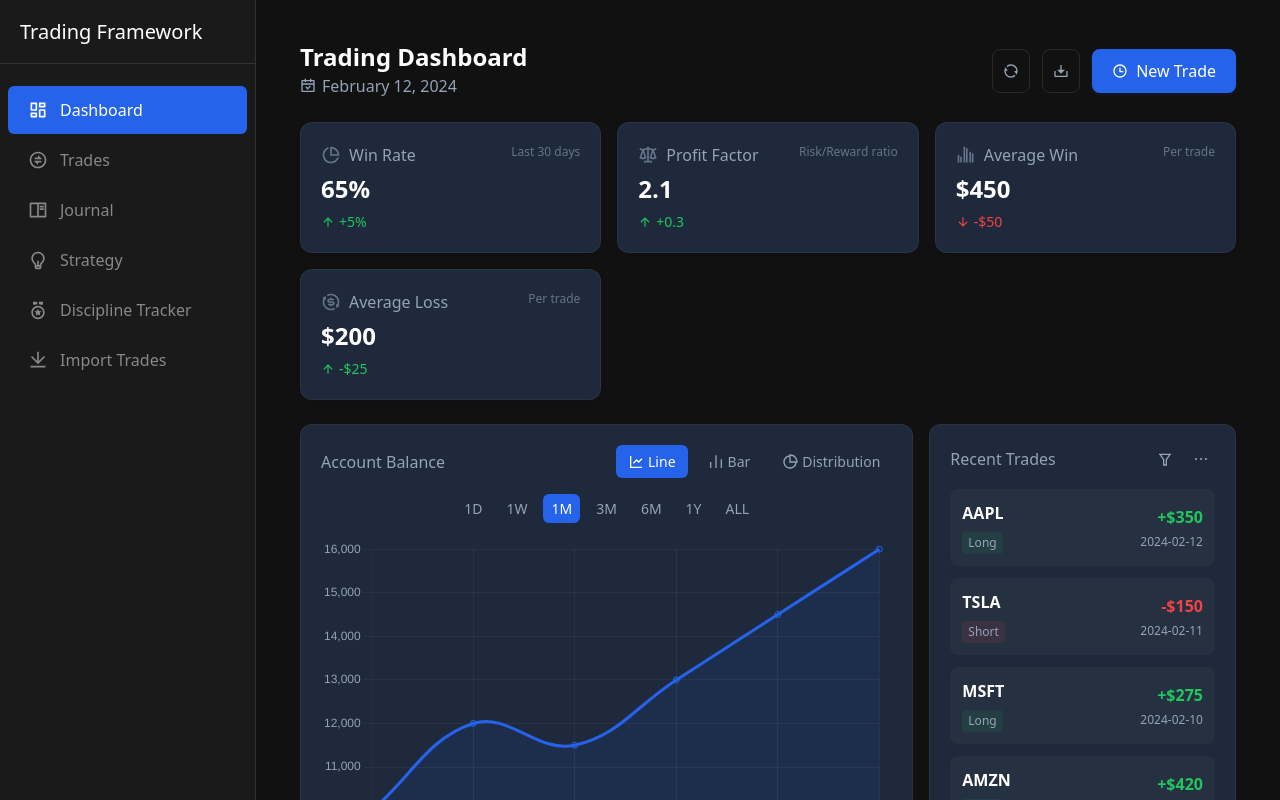
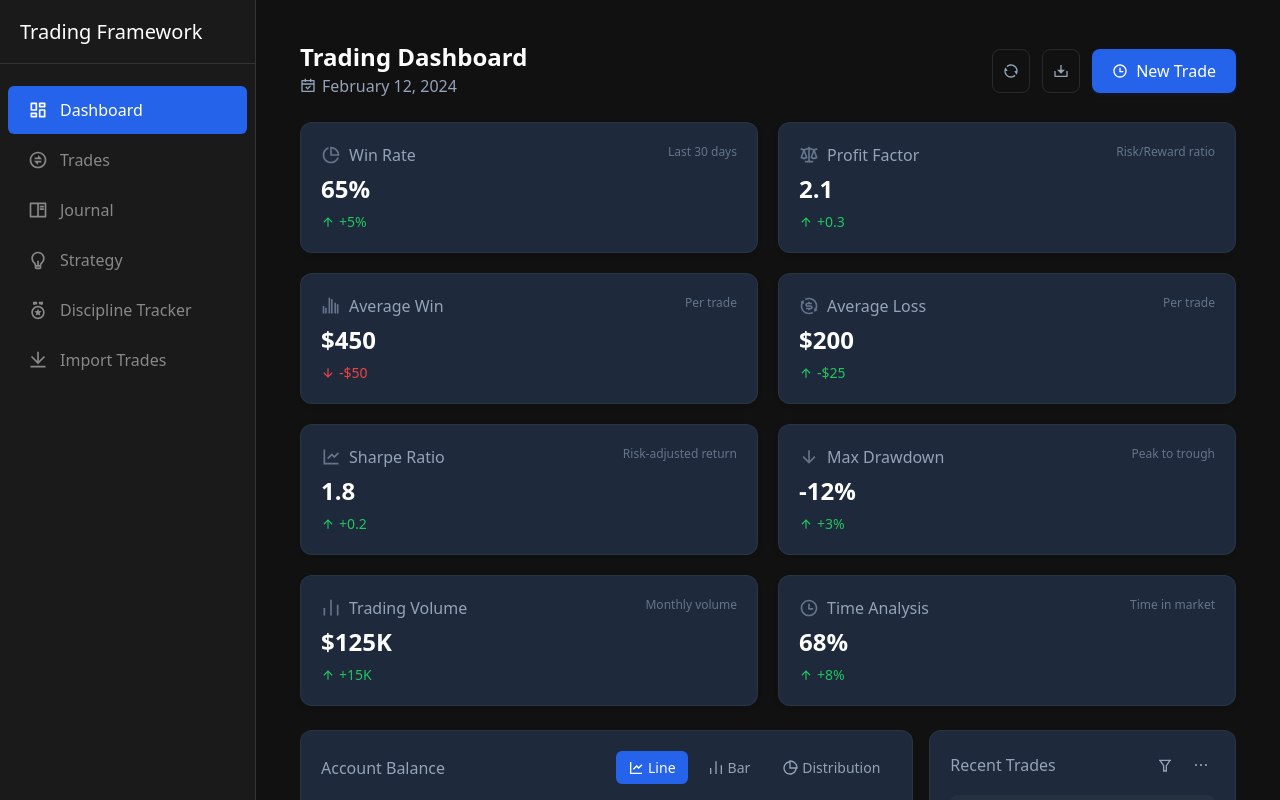
Before and after one commit to rcubila/trading-framework, a React (Vite) app: page / in a window 1280 px wide. Shown: the top 800 px of the page. Built offline with nearby package versions, Linux system fonts and the light colour scheme.

Commit message:
feat: Enhanced dashboard with comprehensive trading metrics

```diff
--- a/src/pages/Dashboard.tsx
+++ b/src/pages/Dashboard.tsx
@@ -163,6 +163,8 @@ const metrics = [
       'Winning Trades': '81',
       'Losing Trades': '44',
       'Break Even': '0',
+      'Win Streak': '7 trades',
+      'Longest Win Streak': '12 trades'
     }
   },
   {
@@ -177,6 +179,8 @@ const metrics = [
       'Gross Loss': '$5,950',
       'Average RRR': '1.8',
       'Best Trade': '$1,200',
+      'Expected Value': '$145/trade',
+      'Risk-Adjusted Return': '18.5%'
     }
   },
   {
@@ -191,6 +195,8 @@ const metrics = [
       'Average Win': '$450',
       'Win Consistency': '72%',
       'Best Day': '$2,100',
+      'Profit Distribution': 'Normal',
+      'Standard Deviation': '$180'
     }
   },
   {
@@ -205,8 +211,74 @@ const metrics = [
       'Average Loss': '-$200',
       'Loss Recovery': '85%',
       'Worst Day': '-$1,500',
+      'Max Drawdown': '-12%',
+      'Recovery Factor': '2.3'
     }
   },
+  {
+    name: 'Sharpe Ratio',
+    value: '1.8',
+    change: '+0.2',
+    isPositive: true,
+    icon: RiLineChartLine,
+    description: 'Risk-adjusted return',
+    details: {
+      'Risk-free Rate': '4.5%',
+      'Portfolio Return': '22%',
+      'Volatility': '15%',
+      'Information Ratio': '1.2',
+      'Sortino Ratio': '2.1',
+      'Beta': '0.85'
+    }
+  },
+  {
+    name: 'Max Drawdown',
+    value: '-12%',
+    change: '+3%',
+    isPositive: true,
+    icon: RiArrowDownLine,
+    description: 'Peak to trough',
+    details: {
+      'Duration': '15 days',
+      'Recovery Time': '28 days',
+      'Peak Value': '$18,500',
+      'Trough Value': '$16,280',
+      'Recovery High': '$19,200',
+      'Drawdown Frequency': '3/month'
+    }
+  },
+  {
+    name: 'Trading Volume',
+    value: '$125K',
+    change: '+15K',
+    isPositive: true,
+    icon: RiBarChartLine,
+    description: 'Monthly volume',
+    details: {
+      'Average Position': '$2,500',
+      'Largest Position': '$5,000',
+      'Total Trades Value': '$125,000',
+      'Average Daily Volume': '$4,167',
+      'Volume Trend': 'Increasing',
+      'Risk per Trade': '1.5%'
+    }
+  },
+  {
+    name: 'Time Analysis',
+    value: '68%',
+    change: '+8%',
+    isPositive: true,
+    icon: RiTimeLine,
+    description: 'Time in market',
+    details: {
+      'Average Hold Time': '2.5 days',
+      'Best Trading Hour': '10:00 AM',
+      'Market Correlation': '0.65',
+      'Time Efficiency': '72%',
+      'Overnight Holds': '35%',
+      'Weekend Exposure': '15%'
+    }
+  }
 ];
 
 const recentTrades = [
@@ -333,8 +405,8 @@ export const Dashboard = () => {
       {/* Metrics Grid */}
       <div style={{
         display: 'grid',
-        gridTemplateColumns: 'repeat(auto-fit, minmax(240px, 1fr))',
-        gap: '16px',
+        gridTemplateColumns: 'repeat(auto-fit, minmax(300px, 1fr))',
+        gap: '20px',
         marginBottom: '24px'
       }}>
         {metrics.map((metric) => (
```
